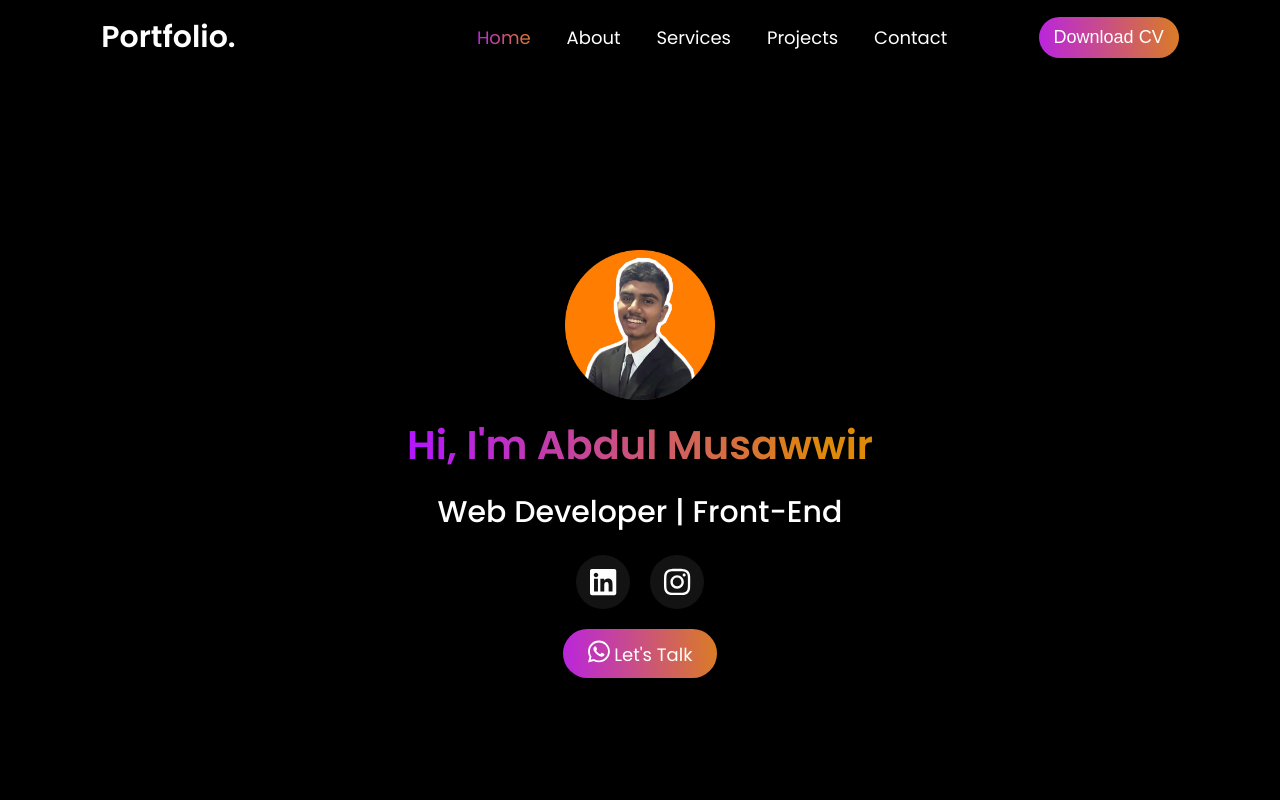
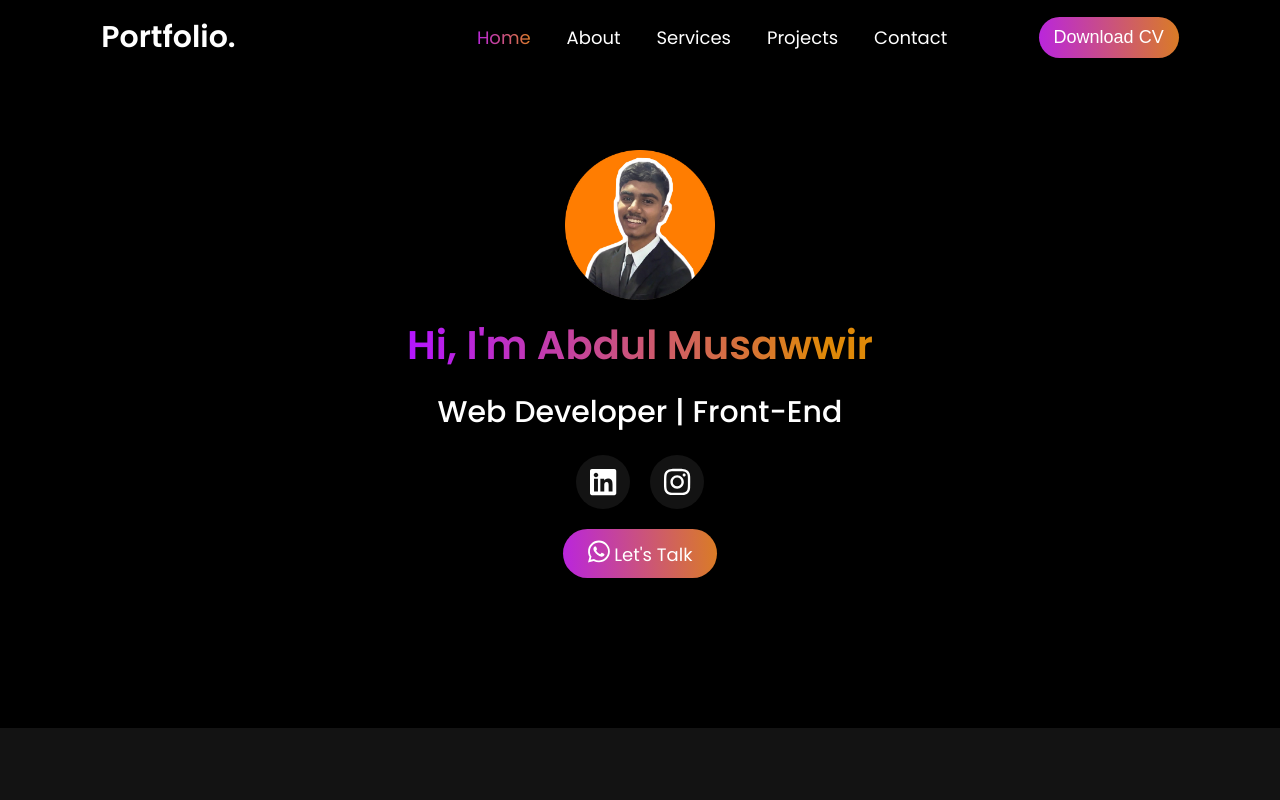
Before and after one commit to AbdulMusawwir77/Abdul-Portfolio, a React (Create React App) app: page / in a window 1280 px wide. Shown: the top 800 px of the page. Built offline with nearby package versions, Linux system fonts and the light colour scheme.

Commit message:
Small Changes

```diff
--- a/src/styles/Home.css
+++ b/src/styles/Home.css
@@ -10,7 +10,7 @@
   width: 100%;
   overflow: hidden;
   background-color: black;
-  padding: 150px 0 150px;
+  padding: 50px 0 150px;
 }
 
 /* Image styling */
@@ -91,6 +91,7 @@
 @media (max-width: 500px) {
   .home {
     gap: 10px;
+    padding: 150px 0 150px;
   }
   .home h1 span {
     font-size: 22px;
```
